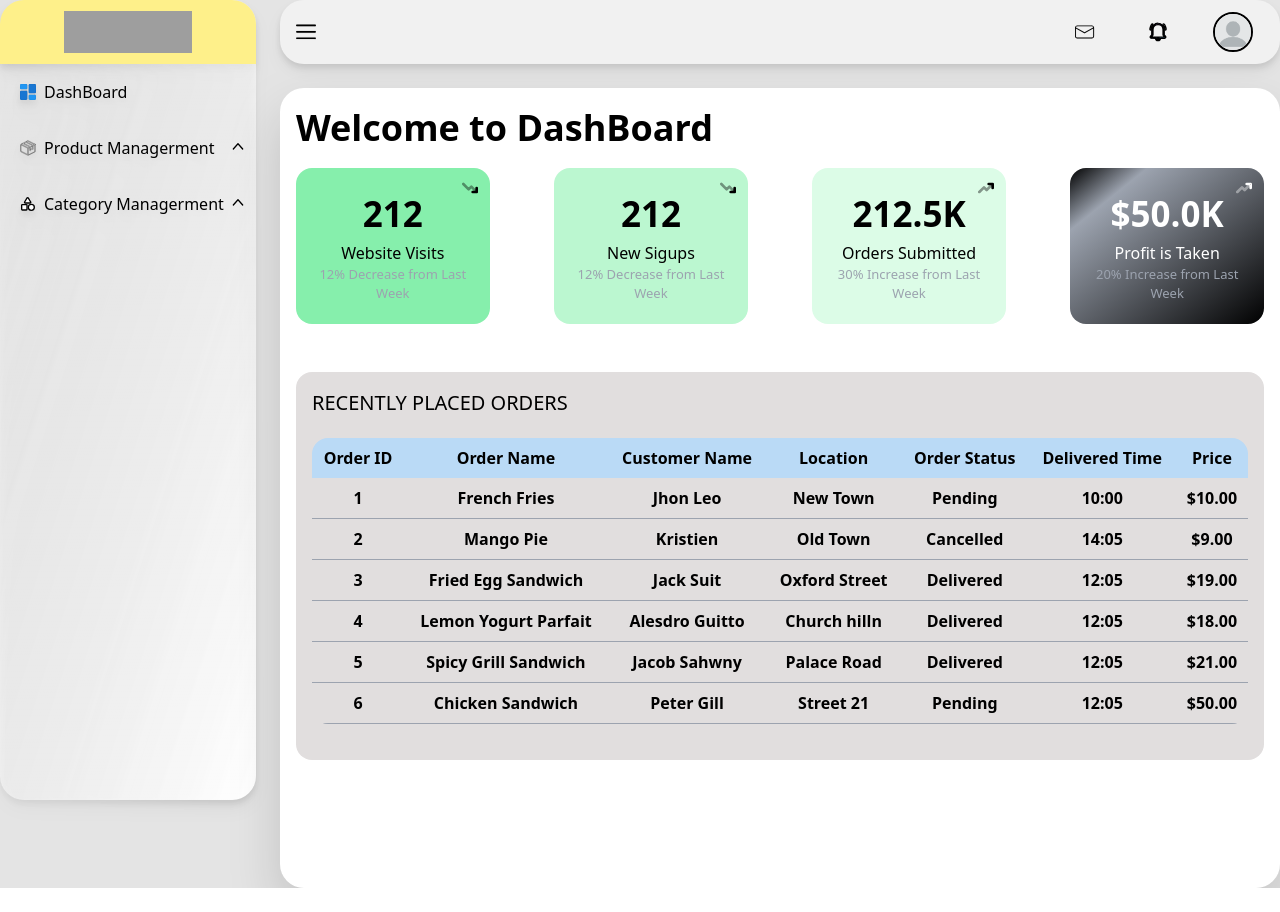
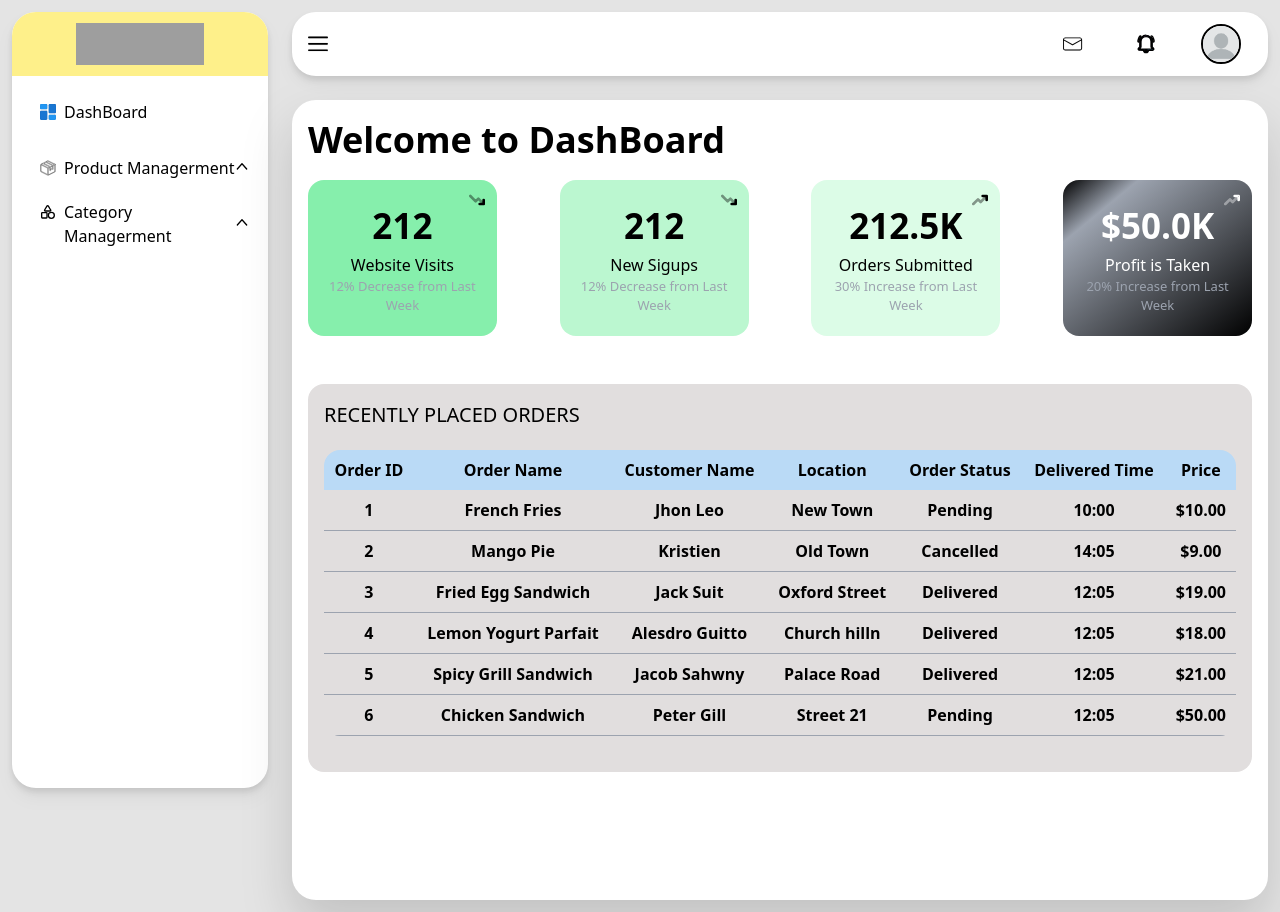
Before and after one commit to Linh-203/React-nhom3, a React (Vite) app: page /admin in a window 1280 px wide. Before the commit the page ends 888 px from the top, so only its background shows below. Built offline with nearby package versions, Linux system fonts and the light colour scheme; grey boxes are pictures that could not be loaded.

Commit message:
update admin layout

```diff
--- a/src/components/AdminHeader/AdminHeader.tsx
+++ b/src/components/AdminHeader/AdminHeader.tsx
@@ -11,7 +11,7 @@ function AdminHeader(props: IProps) {
    const handleToggleMenu = () => props.toggleMenu();
 
    return (
-        <div className='flex px-2 rounded-3xl w-full h-16 bg-sectionBg items-center mb-[24px] justify-between drop-shadow-lg'>
+        <div className='flex px-2 rounded-3xl w-full h-16 bg-white items-center mb-[24px] justify-between drop-shadow-lg'>
             <button onClick={() => handleToggleMenu()} className='p-2 rounded-full hover:bg-gray-400'>
                 <MenuIcon height='20' width='20'/>
             </button>
--- a/src/components/AdminSideBar/AdminSideBar.tsx
+++ b/src/components/AdminSideBar/AdminSideBar.tsx
@@ -34,7 +34,7 @@ function AdminSideBar(props: IProps) {
     useEffect(() => {
         setActive(props.isMenuActive)
     }, [props])
-    return <div className={`fixed rounded-3xl drop-shadow-lg left-0 h-full w-64 p-0 bg-gradient-to-tl from-white to-bg-sectionBg transition-all  max-h-screen overflow-y-auto overflow-x-hidden overscroll-y-contain ${!active?"-translate-x-full":"translate-x-0"}`}>
+    return <div className={`fixed rounded-3xl drop-shadow-lg left-[12px] bottom-[12px] top-[12px] w-64 p-0 bg-white transition-all  overflow-y-auto overflow-x-hidden overscroll-y-contain ${!active?"-translate-x-[110%]":"translate-x-0"}`}>
         <div className='h-16 bg-yellow-200 flex items-center justify-center'>
             <Link to={'/admin'} className='flex justify-center items-center'>
                 <img
@@ -44,7 +44,7 @@ function AdminSideBar(props: IProps) {
                 />
             </Link>
         </div>
-        <div>
+        <div className='p-2'>
             {menu.map((mu, index) =>(
                 <MenuDropDown key={index} {...mu}/>
             ))}
--- a/src/components/MenuDropDown/Button.tsx
+++ b/src/components/MenuDropDown/Button.tsx
@@ -32,7 +32,7 @@ function Button(props: IProps) {
 
    return (
       <Comp
-         className={`relative w-full rounded-lg h-14 items-center justify-between  flex p-5 hover:bg-navBg text-black`}
+         className={`relative w-full mx-auto rounded-2xl h-14 items-center justify-between  flex p-5 hover:bg-navBg text-black`}
          onClick={props.hadChildren?onHandleClick:()=>undefined}
          {...prps}
       >
--- a/src/components/MenuDropDown/MenuDropDown.tsx
+++ b/src/components/MenuDropDown/MenuDropDown.tsx
@@ -42,7 +42,7 @@ function MenuDropDown(props: IProps) {
          />
          {props.children && props.children.length > 0 && (
             <div
-               className={`bg-dropBg h-0 transition-all overflow-hidden duration-100`}
+               className={`bg-dropBg h-0 transition-all overflow-hidden duration-100 rounded-2xl`}
                ref={menuRef}
             >
                {props.children.map((child, index) => (
--- a/src/index.css
+++ b/src/index.css
@@ -6,3 +6,18 @@
     background-color: #badaf6;
     color: black;
 }
+
+html *::-webkit-scrollbar {
+    border-radius: 0;
+    width: 8px;
+}
+
+html *::-webkit-scrollbar-thumb {
+    border-radius: 4px;
+    background-color: #ea8686c2;
+}
+
+html *::-webkit-scrollbar-track {
+    border-radius: 0;
+    background-color: rgba(0, 0, 0, 0);
+}
--- a/src/layouts/AdminLayout/AdminLayout.tsx
+++ b/src/layouts/AdminLayout/AdminLayout.tsx
@@ -12,7 +12,7 @@ function AdminLayout() {
       setMenuState((prev) => !prev);
    };
    return (
-      <div className='h-full w-full bg-primaryBg'>
+      <div className='h-full p-3 w-full bg-primaryBg'>
          <AdminSideBar isMenuActive={menuState} />
          <div className={`min-h-screen rounded-3xl transition-all ${menuState ? 'ml-[280px]' : 'ml-0'}`}>
             <AdminHeader toggleMenu={toggleMenu} />
```
Also changed, not shown: src/assets/images/chay.txt (added).
